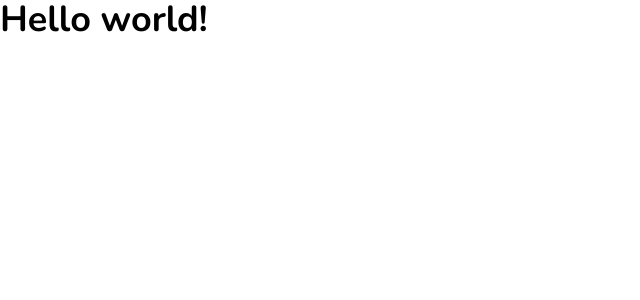
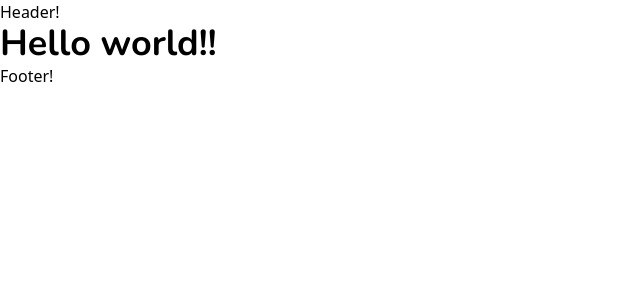
Before and after one commit to EltonWhybrow/mwg-marketing, a Next.js app: page / in a window 1280 px wide. Shown: the top 300 px of the page, without its empty margins (0-640 px from the left). Built offline with nearby package versions, Linux system fonts and the light colour scheme.

Commit message:
feat: link up prismic

```diff
--- a/src/app/layout.tsx
+++ b/src/app/layout.tsx
@@ -1,8 +1,8 @@
+import "./globals.css";
 import type { Metadata } from "next";
+import clsx from "clsx";
 import { Nunito, Nunito_Sans } from "next/font/google";
-import "./globals.css";
-import clsx from "clsx";
-
+import { createClient } from "@/prismicio";
 
 const nunito = Nunito({
   subsets: ['latin'],
@@ -16,10 +16,18 @@
   variable: '--font-nunito-sans',
 })
 
-export const metadata: Metadata = {
-  title: "Man Wants Gifts - Competions App",
-  description: "Generated by create next app",
-};
+export async function generateMetadata(): Promise<Metadata> {
+
+ const client = createClient();
+ const page = await client.getSingle("settings");
+  return {
+    title: page.data.site_title || "MWG Marketing",
+    description: page.data.meta_description || "MWG marketing funnel",
+    openGraph: {
+      images: [page.data.og_image.url || ""],
+    },
+  }
+}
 
 export default function RootLayout({
   children,
@@ -28,7 +36,11 @@
 }>) {
   return (
     <html lang="en" className={clsx(nunito.variable, nunitoSans.variable)}>
-      <body>{children}</body>
+      <body>
+      <header>Header!</header>
+      {children}
+      <footer>Footer!</footer>
+      </body>
     </html>
   );
 }
--- a/src/app/page.tsx
+++ b/src/app/page.tsx
@@ -3,7 +3,7 @@
 export default function Home() {
   return (
     <main className="">
-      <h1 className="font-bold font-display text-4xl">Hello world!</h1>
+      <h1 className="font-bold font-display text-4xl">Hello world!!</h1>
     </main>
   );
 }
```
